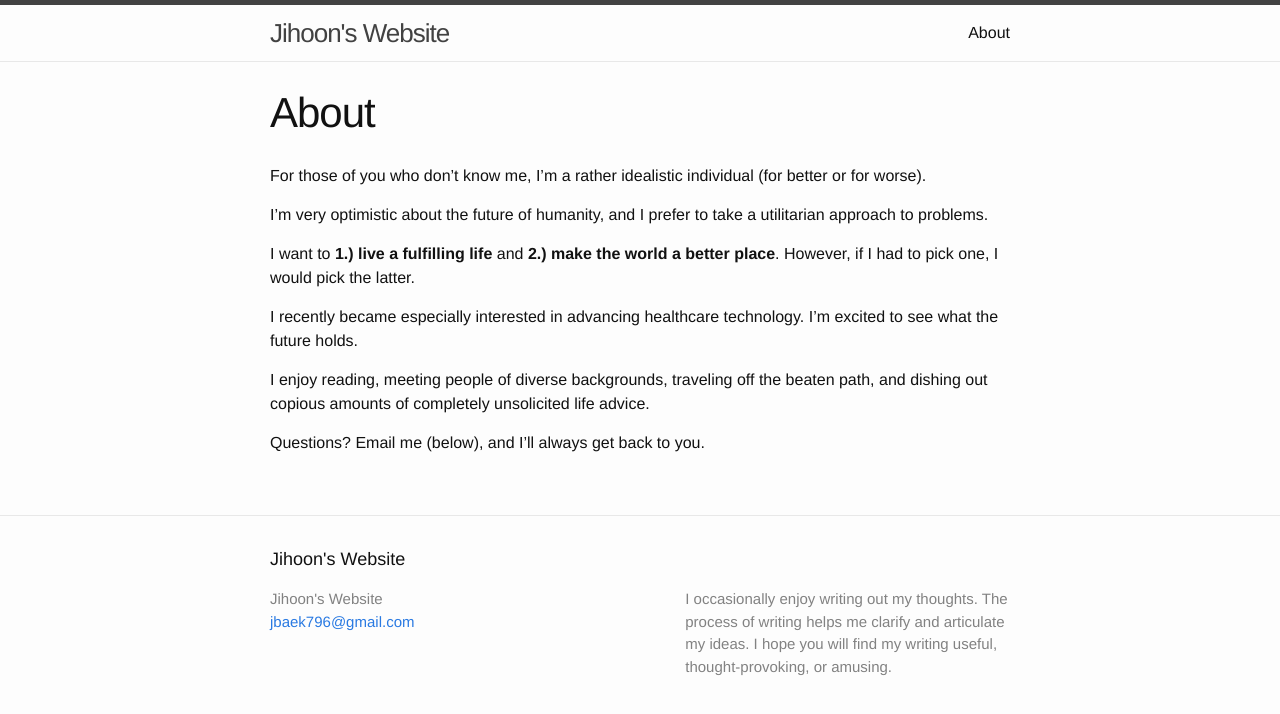
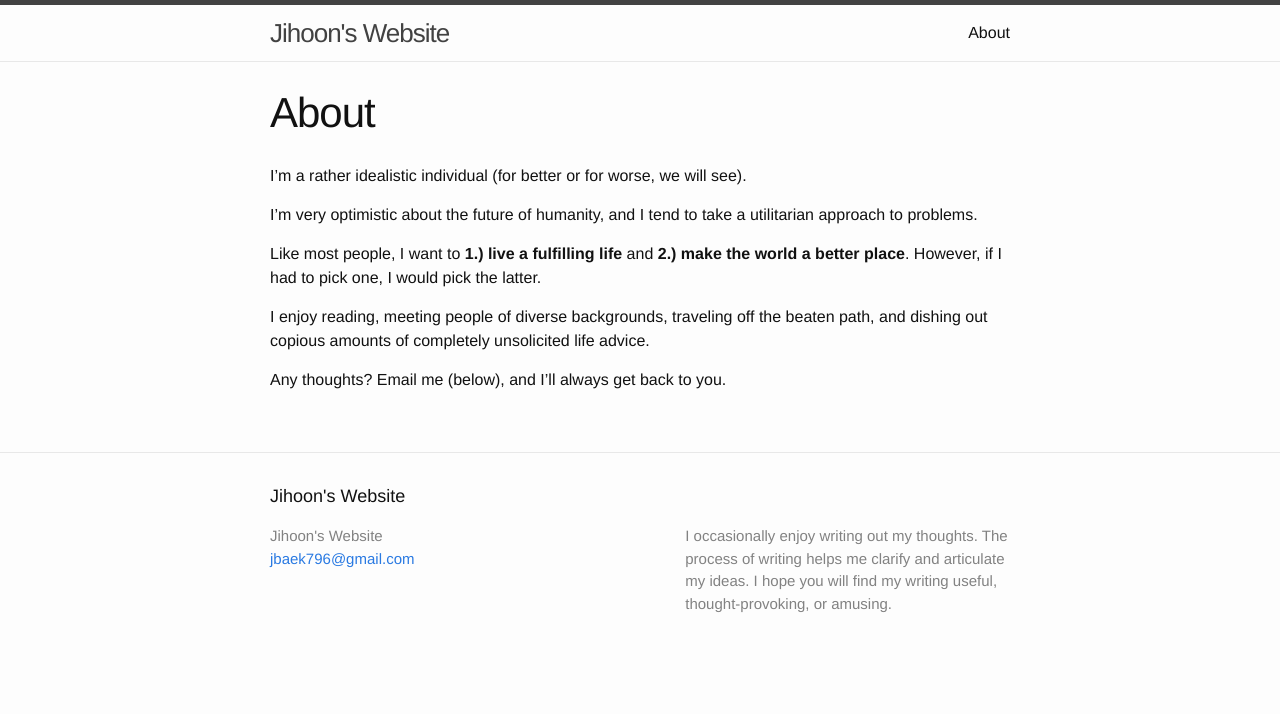
Before and after one commit to jihoon796/jihoon796.github.io, a Jekyll site: the page built from about.md, in a window 1280 px wide. Shown: the top 714 px of the page. Built offline with Jekyll 4.4.1, drawn with Linux system fonts in a browser that asks for light colours.

Commit message:
Add an essay

```diff
--- a/_posts/2016-04-01-daydreams.markdown
+++ b/_posts/2016-04-01-daydreams.markdown
@@ -6,9 +6,9 @@ categories: life
 ---
 
 When you daydream, what is it usually about? You probably have a small collection of thoughts which your mind returns to regularly or whenever you get a lull in activity.
-<br>
+
 Let's go further. When you wake up in the morning and open your eyes, what is the first real conscious thought that crosses your mind? What about on your drive to work, while you're waiting in line at Starbucks, while you're at the gym, while you're taking a shower, while you're watching TV? Are you thinking about that new coat you've been wanting to buy, or is it that new restaurant you've been wanting to try for the longest time?
-<br>
+
 Take careful note of what those thoughts are - then ask yourself, "do these thoughts represent the values that I want to live my life by"? The first thing on your mind is a representation of your subconscious; if your first thoughts are what you want to/should be thinking about, then great. However, if your subconscious is preoccupied by thoughts that aren't really that important to you, then you clearly aren't spending enough time thinking about what is. It may be time to reevaluate and reconsider where, how, and why you're doing the things you do every day.
-<br>
+
 The point that I'm trying to make is that we should always be thinking about the thoughts that surround us, for being aware of these meta-thoughts leads to conscientiousness, which is absolutely essential for self-improvement. That's why I made it the title of my website, to constantly remind myself to be aware of my own thoughts and look for ways for self-improvement.
--- a/about.md
+++ b/about.md
@@ -4,14 +4,12 @@ title: About
 permalink: /about/
 ---
 
-For those of you who don't know me, I'm a rather idealistic individual (for better or for worse).
+I'm a rather idealistic individual (for better or for worse, we will see).
 
-I'm very optimistic about the future of humanity, and I prefer to take a utilitarian approach to problems.
+I'm very optimistic about the future of humanity, and I tend to take a utilitarian approach to problems.
 
-I want to **1.) live a fulfilling life** and **2.) make the world a better place**. However, if I had to pick one, I would pick the latter.
-
-I recently became especially interested in advancing healthcare technology. I'm excited to see what the future holds.
+Like most people, I want to **1.) live a fulfilling life** and **2.) make the world a better place**. However, if I had to pick one, I would pick the latter.
 
 I enjoy reading, meeting people of diverse backgrounds, traveling off the beaten path, and dishing out copious amounts of completely unsolicited life advice.
 
-Questions? Email me (below), and I'll always get back to you.
+Any thoughts? Email me (below), and I'll always get back to you.
```
Also changed, not shown: _posts/2016-05-26-seeking_solitude.markdown (added, +18 -0 lines).
